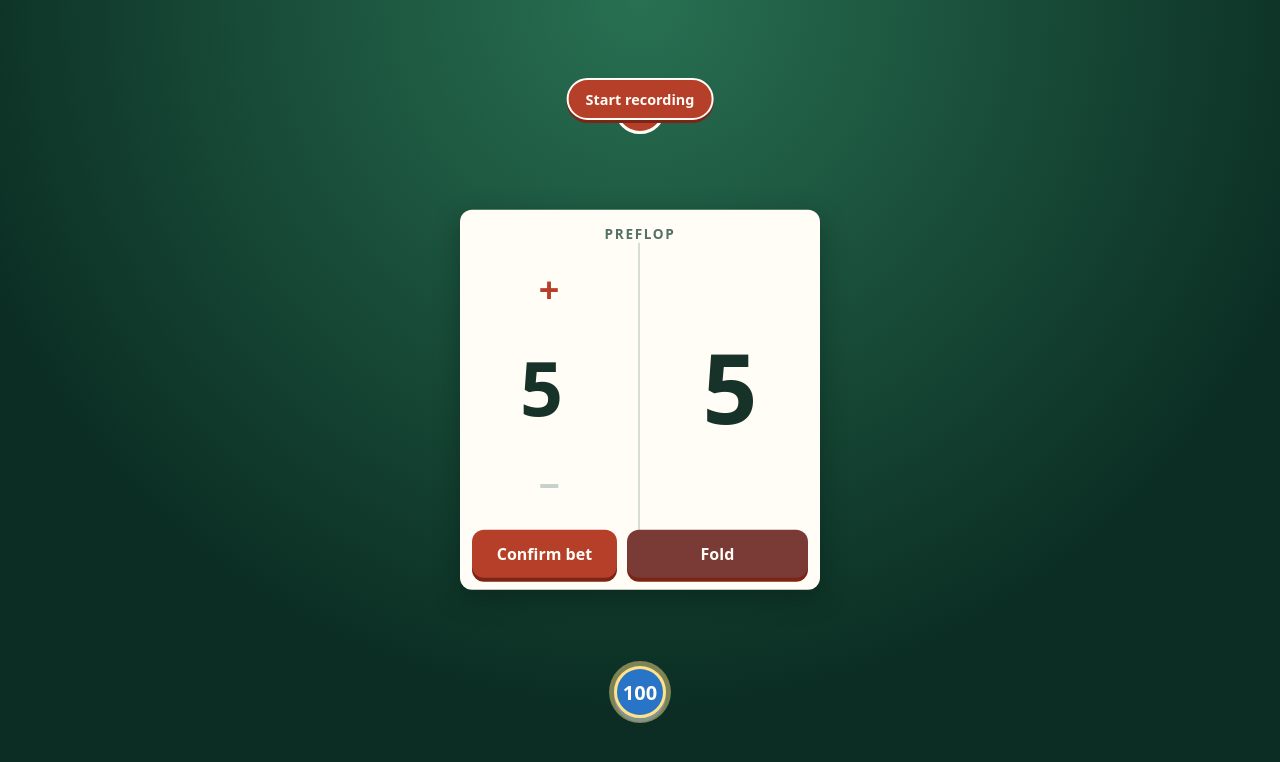
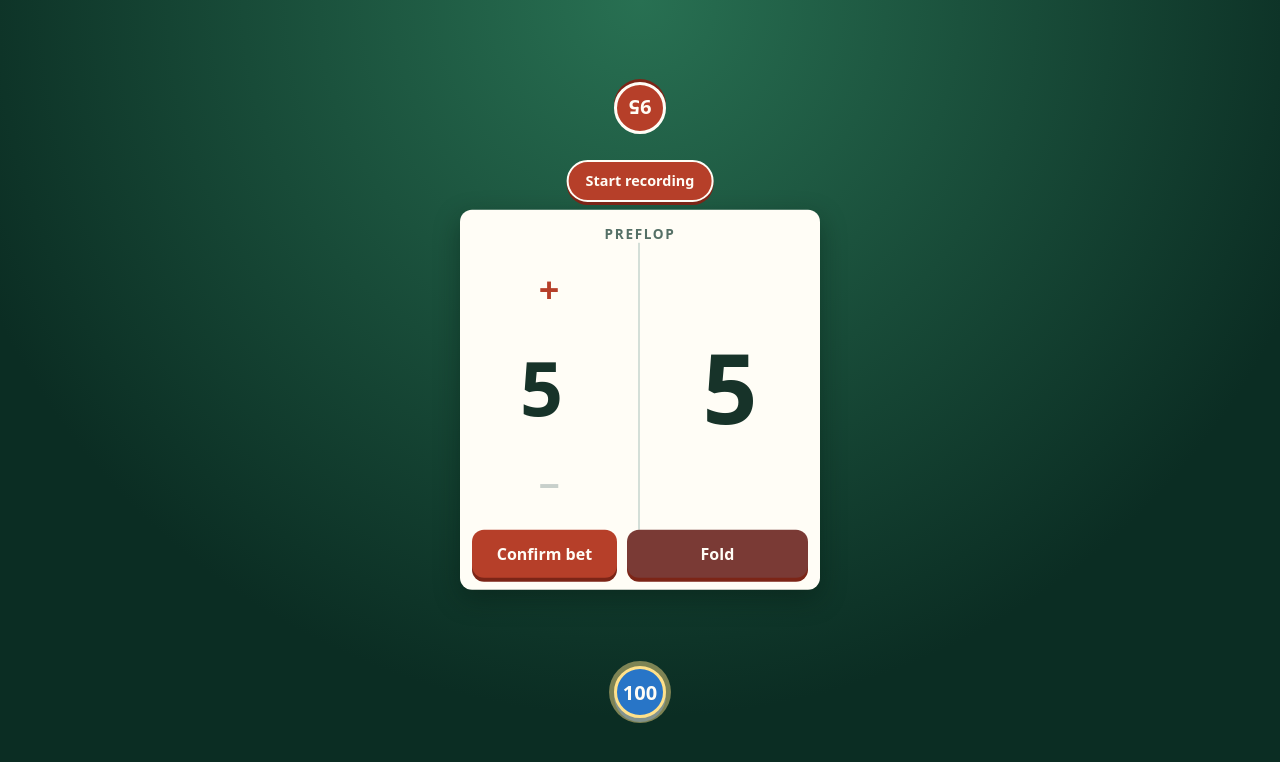
Before and after one commit to samboodman/robodeal, a plain HTML site: page index.html in a window 1280 px wide. Both pictures are taken after typing "Sample", "Sample" into the empty fields and a click on the button "Start game". Drawn offline with Linux system fonts and the light colour scheme.

Commit message:
Move recording control below top player

```diff
--- a/styles.css
+++ b/styles.css
@@ -5,7 +5,7 @@ body { margin: 0; min-height: 100svh; background: radial-gradient(circle at top,
 .app-shell { min-height: 100svh; display: grid; place-items: center; padding: max(22px, env(safe-area-inset-top)) max(16px, env(safe-area-inset-right)) max(22px, env(safe-area-inset-bottom)) max(16px, env(safe-area-inset-left)); }
 .setup-card { width: min(100%, 480px); background: #fffdf6; border-radius: 24px; padding: 28px 22px; box-shadow: 0 18px 50px #04160f88; }
 .game-screen { position: relative; width: min(100%, 680px); min-height: min(100svh, 680px); }
-.recording-button { position: absolute; z-index: 1; left: 50%; top: 18px; width: auto; min-height: 42px; margin: 0; padding: 0 17px; border: 2px solid #fffdf6; border-radius: 999px; background: #b63f29; color: #fffdf6; font: inherit; font-size: .9rem; font-weight: 800; box-shadow: 0 3px 0 #7c2517; transform: translateX(-50%); }
+.recording-button { position: absolute; z-index: 1; left: 50%; top: calc(7% + 52px); width: auto; min-height: 42px; margin: 0; padding: 0 17px; border: 2px solid #fffdf6; border-radius: 999px; background: #b63f29; color: #fffdf6; font: inherit; font-size: .9rem; font-weight: 800; box-shadow: 0 3px 0 #7c2517; transform: translateX(-50%); }
 .game-winner-screen { position: relative; display: grid; width: min(100%, 680px); min-height: min(100svh, 680px); place-items: center; overflow: hidden; border-radius: 24px; background: #06110e; color: #fffdf6; text-align: center; }
 .game-winner-screen img { position: absolute; width: 100%; height: 100%; object-fit: cover; opacity: .78; }
 .game-winner-screen h1 { position: relative; z-index: 1; max-width: 90%; padding: 20px; color: #fffdf6; font-size: clamp(2.7rem, 13vw, 5rem); line-height: .95; text-shadow: 0 3px 14px #000; }
```
